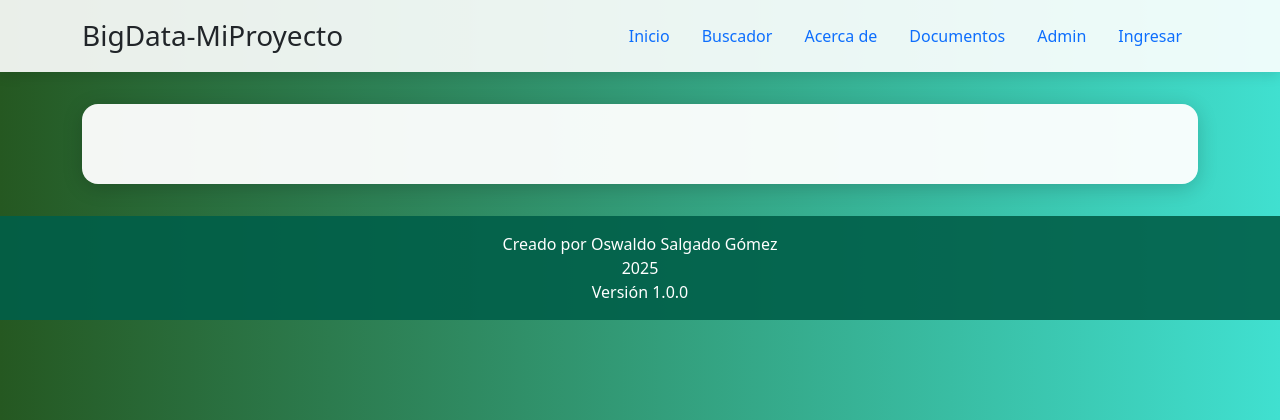
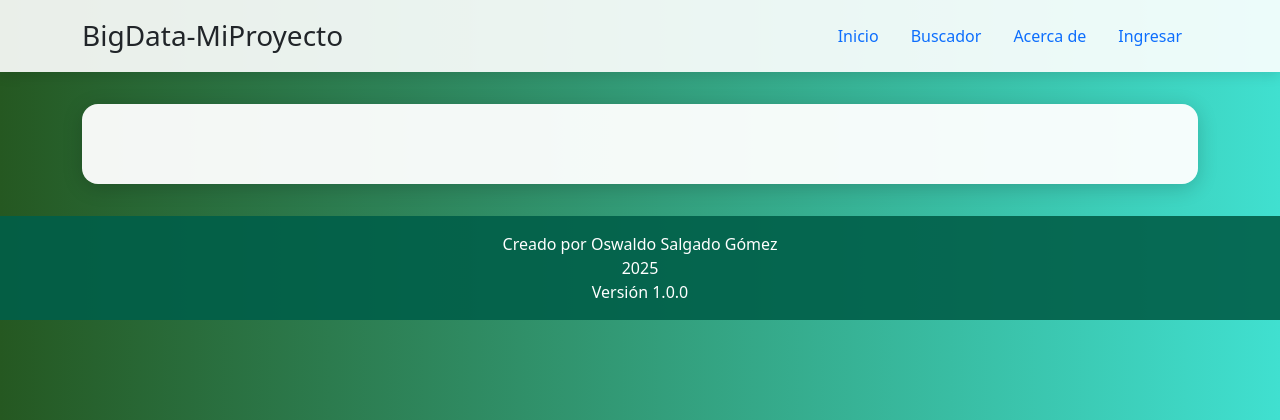
Before and after one commit to oswalsalgomez/Big_Data, a Python web app: template Proyecto_final/templates/base.html in a window 1280 px wide. Shown: the top 420 px of the page. Run offline with Jinja, Linux system fonts and the light colour scheme; the template is opened without the code that fills it, so the values that code supplies are empty.

Commit message:
Se actualiza una bse común para todas las vistas

```diff
--- a/Proyecto_final/templates/base.html
+++ b/Proyecto_final/templates/base.html
@@ -6,17 +6,20 @@
     <meta name="viewport" content="width=device-width, initial-scale=1.0">
     <title>{% block title %}BigData - Resoluciones Ambientales{% endblock %}</title>
 
-    <!-- Bootstrap -->
+    <!-- BOOTSTRAP -->
     <link href="https://cdn.jsdelivr.net/npm/bootstrap@5.3.2/dist/css/bootstrap.min.css"
-          rel="stylesheet" crossorigin="anonymous">
+          rel="stylesheet">
 
-    <!-- Estilos globales -->
+    <!-- CSS Global Institucional -->
     <link rel="stylesheet" href="{{ url_for('static', filename='css/landingPage.css') }}">
 
+    <!-- CSS específico de cada módulo -->
     {% block extra_css %}{% endblock %}
 </head>
+
 <body>
 
+<!-- ================= HEADER ================= -->
 <header class="header">
     <div class="container d-flex justify-content-between align-items-center">
         <h1 class="h3 mb-0">BigData-MiProyecto</h1>
@@ -26,24 +29,30 @@
                 <li class="nav-item"><a class="nav-link" href="{{ url_for('landing') }}">Inicio</a></li>
                 <li class="nav-item"><a class="nav-link" href="{{ url_for('buscador') }}">Buscador</a></li>
                 <li class="nav-item"><a class="nav-link" href="{{ url_for('about') }}">Acerca de</a></li>
-                <li class="nav-item"><a class="nav-link" href="{{ url_for('documentos_elastic') }}">Documentos</a></li>
-                <li class="nav-item"><a class="nav-link" href="{{ url_for('admin') }}">Admin</a></li>
-                <li class="nav-item"><a class="nav-link" href="{{ url_for('login') }}">Ingresar</a></li>
+                {% if session.get('logged_in') %}
+                    <li class="nav-item"><a class="nav-link" href="{{ url_for('admin') }}">Administración</a></li>
+                    <li class="nav-item"><a class="nav-link text-danger" href="{{ url_for('login') }}">Salir</a></li>
+                {% else %}
+                    <li class="nav-item"><a class="nav-link" href="{{ url_for('login') }}">Ingresar</a></li>
+                {% endif %}
             </ul>
         </nav>
     </div>
 </header>
 
+<!-- ================= CONTENIDO ================= -->
 <div class="container">
     <div class="main-container">
-        {% block content %}{% endblock %}
+        {% block content %}
+        {% endblock %}
     </div>
 </div>
 
+<!-- ================= FOOTER ================= -->
 <footer>
     <p class="mb-0">Creado por Oswaldo Salgado Gómez</p>
     <p class="mb-0" id="year"></p>
-    <p class="mb-0">Versión 1.0.0</p>
+    <p class="mb-0">Versión {{ version if version else "1.0.0" }}</p>
 </footer>
 
 <script>
```
